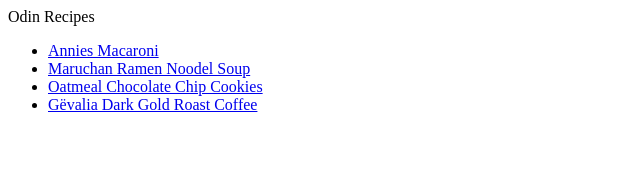
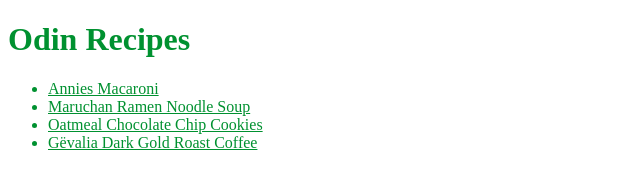
Before and after one commit to Jaxstoney/odin-recipes, a plain HTML site: page index.html in a window 1280 px wide. Shown: the whole page, without its empty margins (0-640 px from the left). Drawn offline with Linux system fonts and the light colour scheme.

```diff
--- a/index.html
+++ b/index.html
@@ -4,14 +4,20 @@
     <meta charset="UTF-8">
     <meta name="viewport" content="width=device-width, initial-scale=1.0">
     <title>Odin Recipes</title>
+    <style>
+    * {
+        color: rgb(0, 145, 48);
+    }
+</style>
 </head>
 <body>
+    <h1>
         Odin Recipes
     </h1>
 
     <ul>
         <li><a href="recipes/Annies_Macaroni.html">Annies Macaroni</a></li>
-        <li><a href="recipes/Maruchan_Ramen.html">Maruchan Ramen Noodel Soup</a></li>
+        <li><a href="recipes/Maruchan_Ramen.html">Maruchan Ramen Noodle Soup</a></li>
         <li><a href="recipes/Oatmeal_Cookies.html">Oatmeal Chocolate Chip Cookies</a></li>
         <li><a href="recipes/Gevalia.html">Gëvalia Dark Gold Roast Coffee</a></li>
     </ul>
```
Also changed, not shown: recipes/Gevalia.html (+1 -1 lines).
